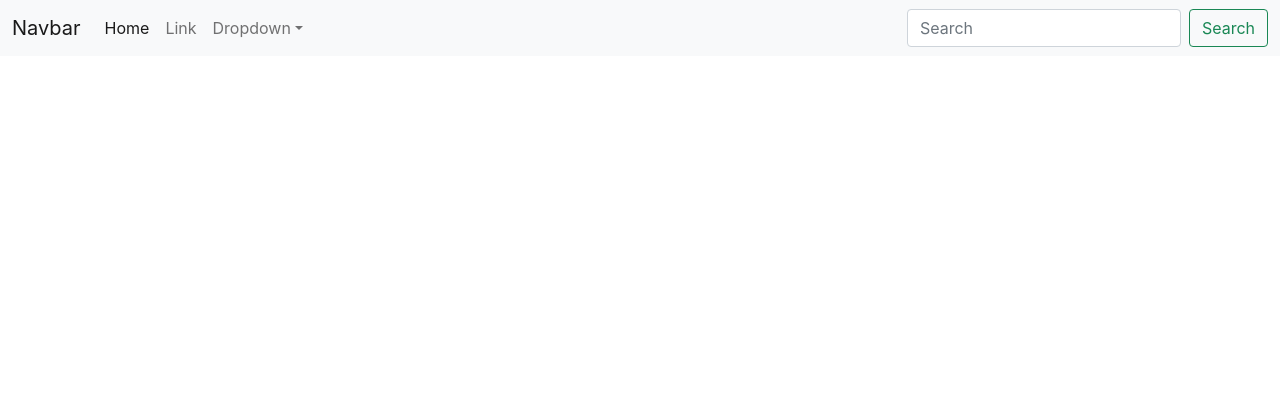
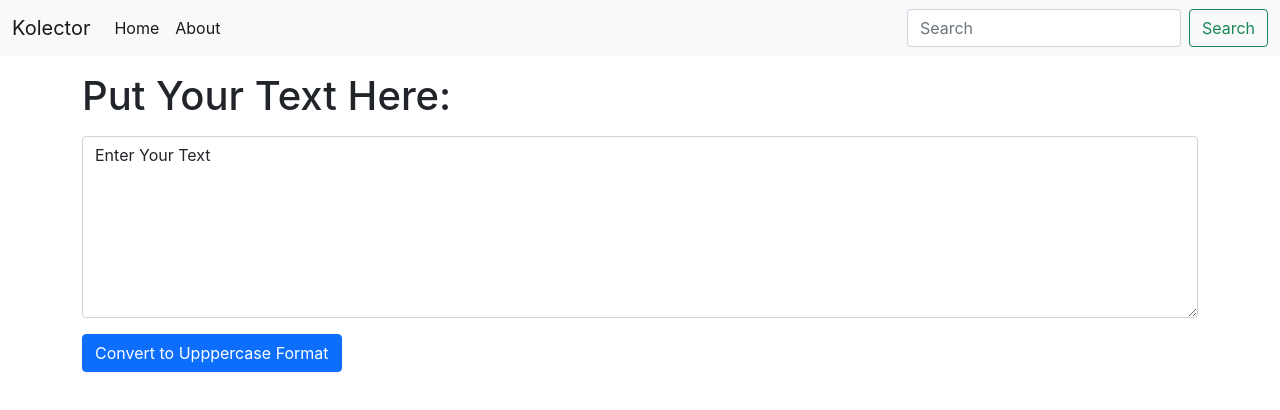
Before and after one commit to AhmadS7/react-progress, a React (Create React App) app: page / in a window 1280 px wide. Shown: the top 410 px of the page. Built offline with nearby package versions, Linux system fonts and the light colour scheme.

Commit message:
TextForm Created

```diff
--- a/src/App.js
+++ b/src/App.js
@@ -1,86 +1,14 @@
 import './App.css';
+import Navbar from './components/Navbar';
+import TextForm from './components/TextForm';
 
 function App() {
   return (
     <>
-      <nav className="navbar navbar-expand-lg navbar-light bg-light">
-        <div className="container-fluid">
-          <a className="navbar-brand" href="/">
-            Navbar
-          </a>
-          <button
-            className="navbar-toggler"
-            type="button"
-            data-bs-toggle="collapse"
-            data-bs-target="#navbarSupportedContent"
-            aria-controls="navbarSupportedContent"
-            aria-expanded="false"
-            aria-label="Toggle navigation"
-          >
-            <span className="navbar-toggler-icon"></span>
-          </button>
-          <div className="collapse navbar-collapse" id="navbarSupportedContent">
-            <ul className="navbar-nav me-auto mb-2 mb-lg-0">
-              <li className="nav-item">
-                <a className="nav-link active" aria-current="page" href="/">
-                  Home
-                </a>
-              </li>
-              <li className="nav-item">
-                <a className="nav-link" href="/">
-                  Link
-                </a>
-              </li>
-              <li className="nav-item dropdown">
-                <a
-                  className="nav-link dropdown-toggle"
-                  href="/"
-                  id="navbarDropdown"
-                  role="button"
-                  data-bs-toggle="dropdown"
-                  aria-expanded="false"
-                >
-                  Dropdown
-                </a>
-                <ul className="dropdown-menu" aria-labelledby="navbarDropdown">
-                  <li>
-                    <a className="dropdown-item" href="/">
-                      Action
-                    </a>
-                  </li>
-                  <li>
-                    <a className="dropdown-item" href="/">
-                      Another action
-                    </a>
-                  </li>
-                  <li>
-                    <hr className="dropdown-divider" />
-                  </li>
-                  <li>
-                    <a className="dropdown-item" href="/">
-                      Something else here
-                    </a>
-                  </li>
-                </ul>
-              </li>
-              {/* <li className="nav-item">
-                <a className="nav-link disabled">Disabled</a>
-              </li> */}
-            </ul>
-            <form className="d-flex">
-              <input
-                className="form-control me-2"
-                type="search"
-                placeholder="Search"
-                aria-label="Search"
-              />
-              <button className="btn btn-outline-success" type="submit">
-                Search
-              </button>
-            </form>
-          </div>
-        </div>
-      </nav>
+      <Navbar name="Kolector" />
+      <div className="container my-3">
+        <TextForm heading="Put Your Text Here:" />
+      </div>
     </>
   );
 }
--- /dev/null
+++ b/src/components/Navbar.js
@@ -0,0 +1,54 @@
+import React from 'react';
+
+export default function Navbar(props) {
+  return (
+    <nav className="navbar navbar-expand-lg navbar-light bg-light">
+      <div className="container-fluid">
+        <a className="navbar-brand" href="/">
+          {props.name}
+        </a>
+        <button
+          className="navbar-toggler"
+          type="button"
+          data-bs-toggle="collapse"
+          data-bs-target="#navbarSupportedContent"
+          aria-controls="navbarSupportedContent"
+          aria-expanded="false"
+          aria-label="Toggle navigation"
+        >
+          <span className="navbar-toggler-icon"></span>
+        </button>
+        <div className="collapse navbar-collapse" id="navbarSupportedContent">
+          <ul className="navbar-nav me-auto mb-2 mb-lg-0">
+            <li className="nav-item">
+              <a className="nav-link active" aria-current="page" href="/">
+                Home
+              </a>
+            </li>
+            <li className="nav-item">
+              <a className="nav-link active" aria-current="page" href="/">
+                About
+              </a>
+            </li>
+          </ul>
+          <form className="d-flex">
+            <input
+              className="form-control me-2"
+              type="search"
+              placeholder="Search"
+              aria-label="Search"
+            />
+            <button className="btn btn-outline-success" type="submit">
+              Search
+            </button>
+          </form>
+        </div>
+      </div>
+    </nav>
+  );
+}
+
+// Navbar.propTypes = {
+//   // eslint-disable-next-line no-undef
+//   name: PropTypes.string,
+// };
--- /dev/null
+++ b/src/components/TextForm.js
@@ -0,0 +1,31 @@
+import React from 'react';
+import { useState } from 'react/cjs/react.development';
+
+export default function TextForm(props) {
+  const [text, setText] = useState('Enter Your Text');
+
+  const handleOnClick = () => {
+    setText(text.toUpperCase());
+  };
+
+  const handleOnChange = (e) => {
+    setText(e.target.value);
+  };
+
+  return (
+    <div className="mb-3">
+      <h1>{props.heading}</h1>
+      <textarea
+        className="form-control my-3"
+        onChange={handleOnChange}
+        value={text}
+        id="myBox"
+        rows="7"
+        onFocus={(e) => setText('')}
+      />
+      <button onClick={handleOnClick} className="btn btn-primary">
+        Convert to Upppercase Format
+      </button>
+    </div>
+  );
+}
```
